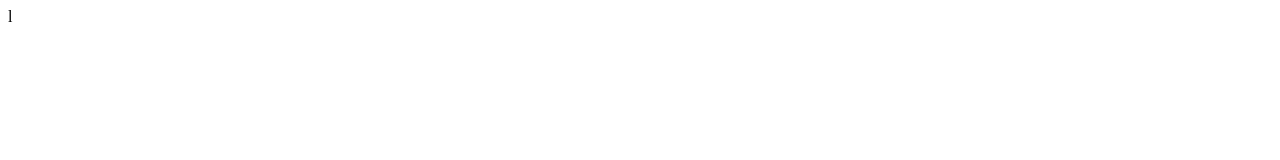
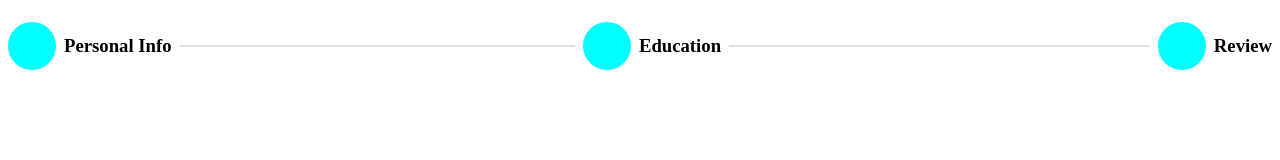
Before and after one commit to ag502/step-component, a plain HTML site: page index.html in a window 1280 px wide. Drawn offline with Linux system fonts and the light colour scheme.

Commit message:
feature : horizontal stepper ex2

```diff
--- a/index.html
+++ b/index.html
@@ -8,6 +8,16 @@
     <title>Stepper</title>
 </head>
 <body>
-
+    <ol class="c-stepper">
+        <li class="c-stepper__item">
+            <h3 class="c-stepper__title">Personal Info</h3>
+        </li>
+        <li class="c-stepper__item">
+            <h3 class="c-stepper__title">Education</h3>
+        </li>
+        <li class="c-stepper__item">
+            <h3 class="c-stepper__title">Review</h3>
+        </li>
+    </ol>
 </body>
-</html>l
+</html>
--- a/style.css
+++ b/style.css
@@ -0,0 +1,38 @@
+*, *:before, *:after {
+ box-sizing: border-box;
+}
+
+.c-stepper {
+    display: flex;
+    flex-wrap: wrap;
+    padding: 0;
+}
+
+.c-stepper__item {
+    display: flex;
+    align-items: center;
+    gap: 0.5rem;
+}
+
+.c-stepper__item:not(:last-child) {
+    flex: 1;
+}
+
+.c-stepper__item:before {
+    --size: 3rem;
+    content: '';
+    display: block;
+    width: var(--size);
+    height: var(--size);
+    border-radius: 50%;
+    background-color: aqua;
+}
+
+.c-stepper__item:not(:last-child):after {
+    content: '';
+    display: block;
+    flex: 1;
+    height: 2px;
+    margin-inline-end: 0.5rem;
+    background-color: #e0e0e0;
+}
```
